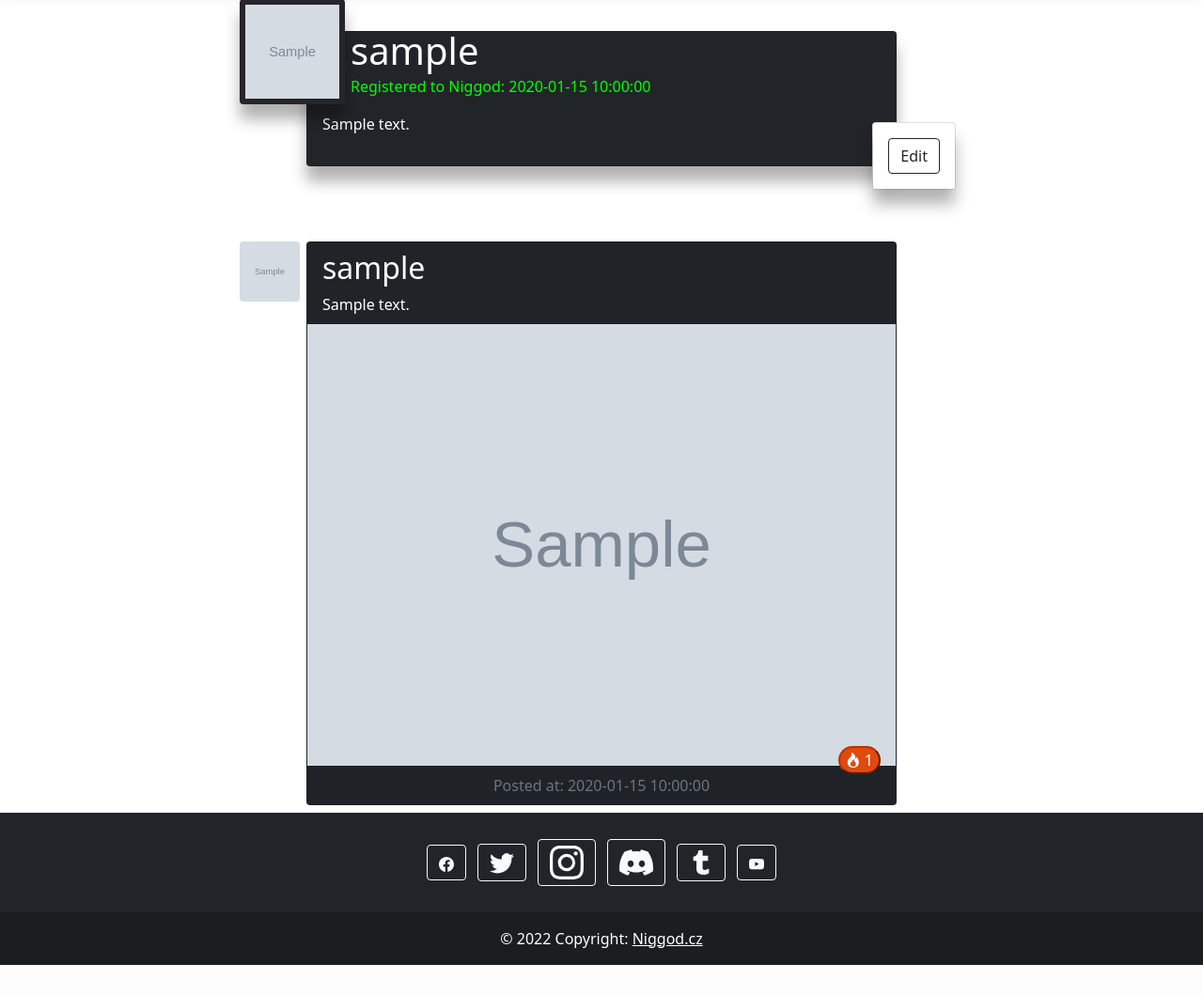
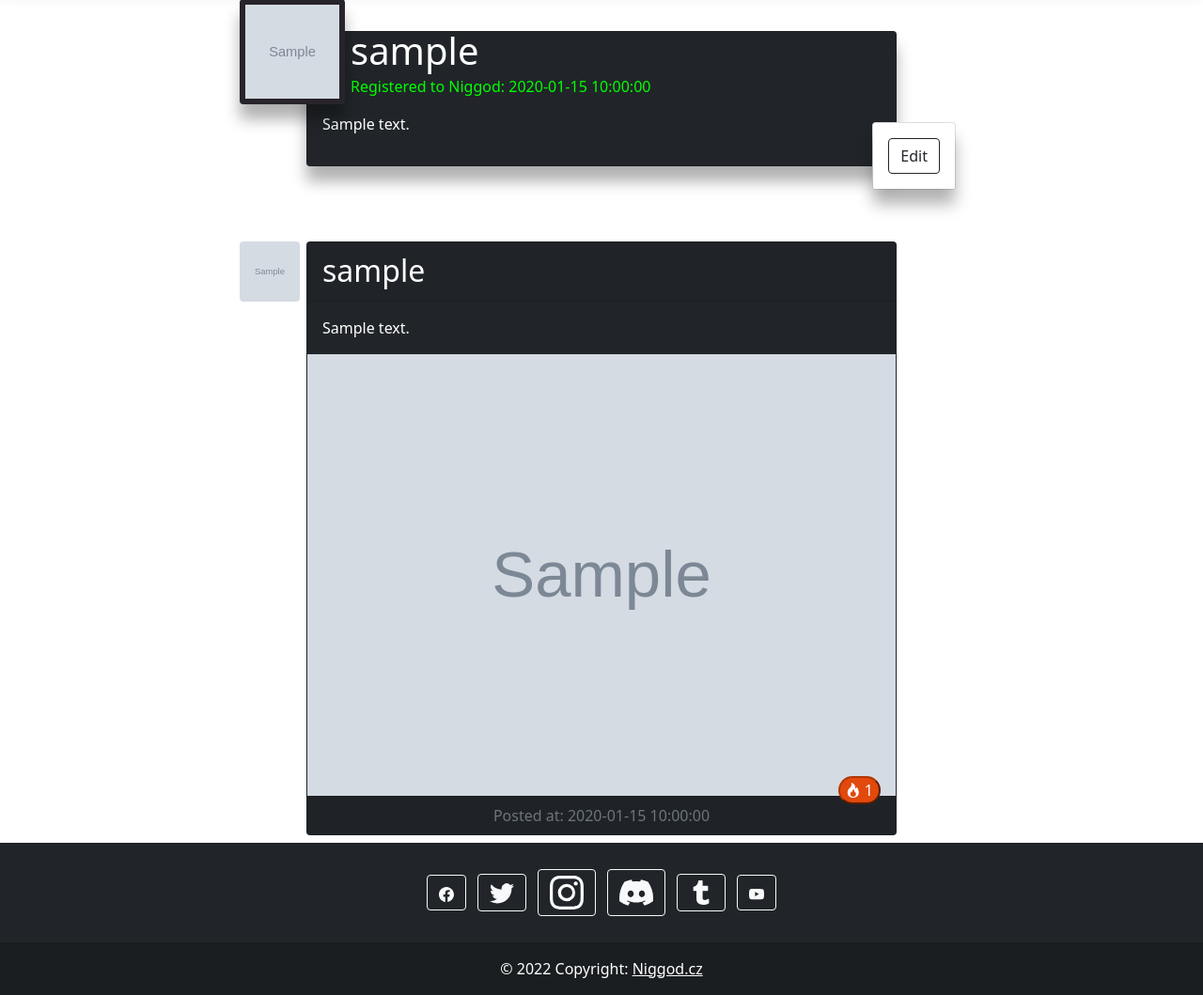
Before and after one commit to CutoNaito/Niggod, a PHP site: the page made by profile.php in a window 1280 px wide. Shown: the part 148-1207 px from the top of the page at 94% size. Before the commit the page ends 1175 px from the top, so only its background shows below. Run offline with PHP 8.4, Linux system fonts and the light colour scheme; the visitor is signed in with stand-in values (Sample User, id 1); tables that the repository leaves empty hold one stand-in row (values such as "Sample post"); grey boxes marked "Sample" are stand-in pictures; some libraries are stand-ins or nearby versions.

Commit message:
Psaoidsjgrf

```diff
--- a/css/styles.css
+++ b/css/styles.css
@@ -8,6 +8,11 @@
   width: 32px;
   height: 32px;
   max-width: 100%;
+}
+
+.own_title_margin {
+  margin-top: 0.1em;
+  margin-bottom: 0.15em !important;
 }
 
 .linkForButtons {
--- a/index.php
+++ b/index.php
@@ -112,8 +112,14 @@ function checkIfFriend($username)
                                             <?php echo $row["username"] ?>
                                         </a>
                                     </h2>
+                                </div>
+                                <?php if ($row["text_content"] !=""){ ?>
+                                <div class="card-body">
                                     <p class="card-text"><?php echo $row["text_content"] ?></p>
                                 </div>
+                                <?php } else { ?>
+                                <?php } ?>
+
                                 <?php if ($row["image_content"] != "") {
                                     if (str_contains($row["image_content"], ".mp4") || str_contains($row["image_content"], ".webm")) { ?>
                                         <video src="images/<?php echo $row["image_content"] ?>" controls></video>
--- a/profile.php
+++ b/profile.php
@@ -160,13 +160,18 @@ function checkIfFriend($username)
                                 </a>
                             </div>
                             <div class="card-header">
-                                <h2 class="card-title">
+                                <h2 class="card-title own_title_margin">
                                     <a href="#" class="text-decoration-none text-white">
                                         <?php echo $username ?>
                                     </a>
                                 </h2>
-                                <p class="card-text"><?php echo $row["text_content"] ?></p>
                             </div>
+                            <?php if ($row["text_content"] !=""){ ?>
+                                <div class="card-body">
+                                    <p class="card-text"><?php echo $row["text_content"] ?></p>
+                                </div>
+                                <?php } else { ?>
+                                <?php } ?>
                             <?php if ($row["image_content"] != "") {
                                 if (str_contains($row["image_content"], ".mp4") || str_contains($row["image_content"], ".webm")) { ?>
                                     <video src="images/<?php echo $row["image_content"] ?>" controls></video>
```
